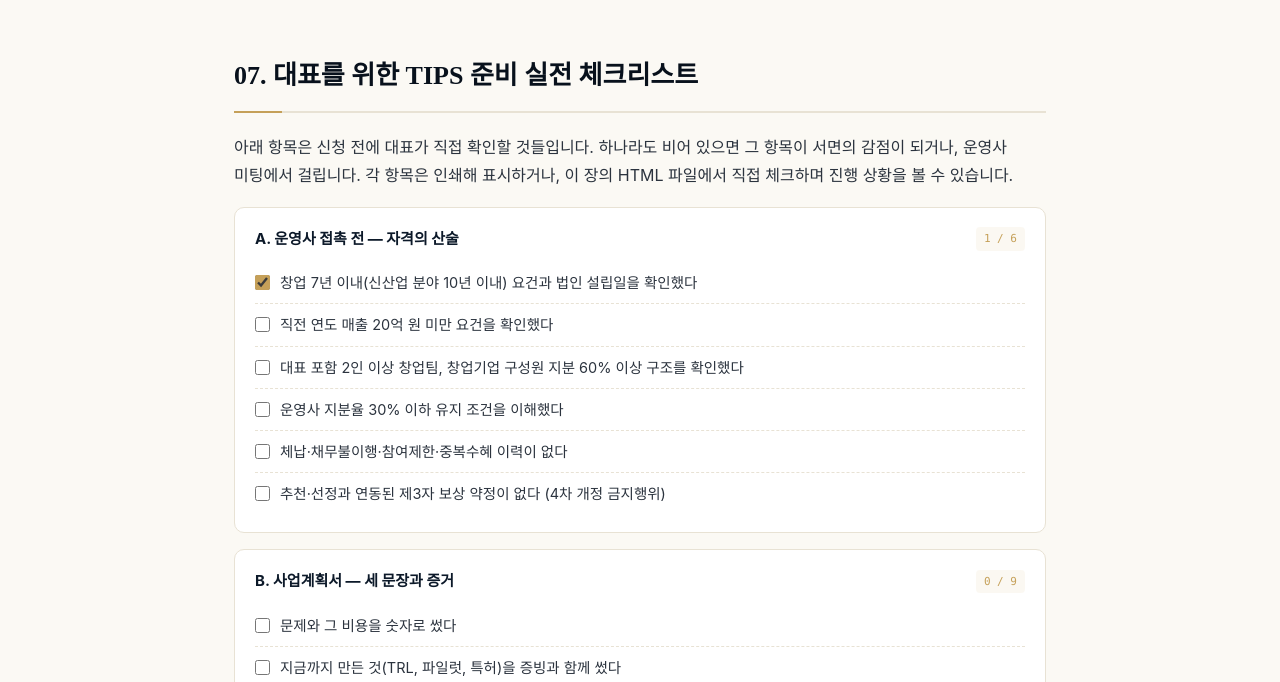
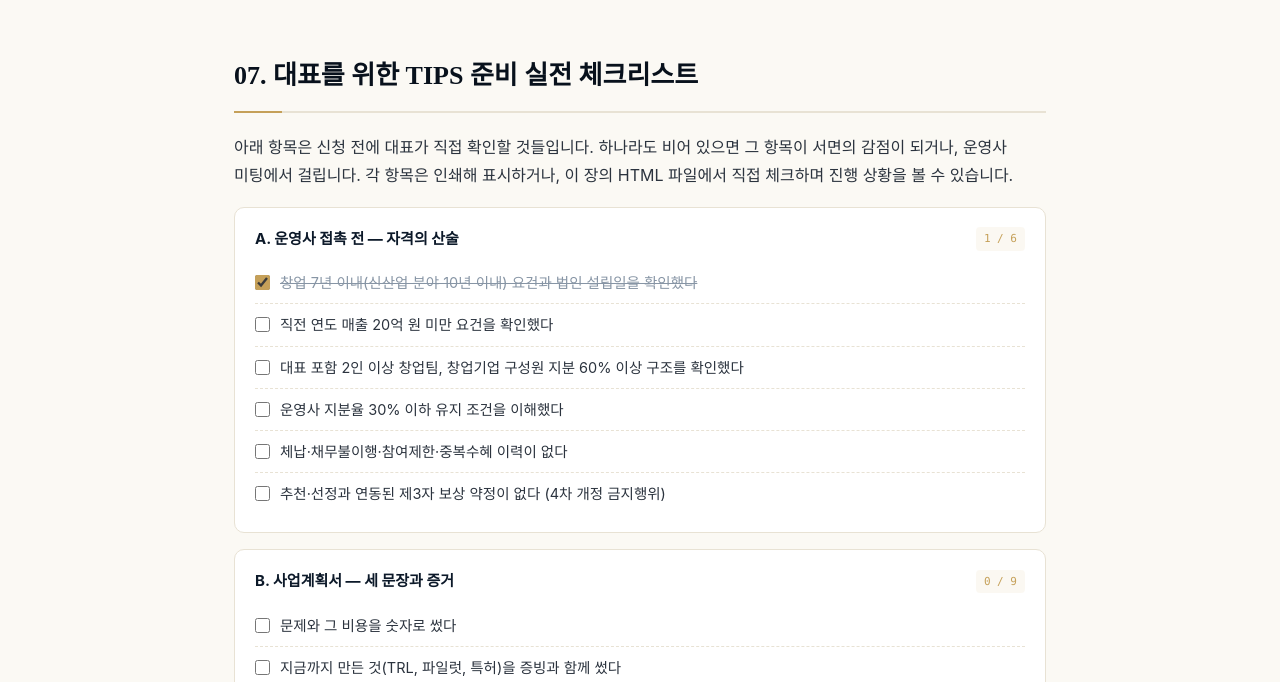
Before and after one commit to migochang/dianachang_introduction, a plain HTML site: page track3-tips.html in a window 1280 px wide. Both pictures are taken after a click on the label "창업 7년 이내(신산업 분야 10년 이내) 요건과 법인 설립일을 확인했다". Shown: the part 9762-10444 px from the top of the page. Drawn offline with Linux system fonts and the light colour scheme.

Commit message:
Strike checked checklist items on the TIPS page too

```diff
--- a/track3-tips.html
+++ b/track3-tips.html
@@ -600,7 +600,7 @@ td.danger {
 .check-item__label { display: flex; gap: 10px; align-items: flex-start; padding: 9px 0; font-size: 14.5px; line-height: 1.6; color: #2b333e; cursor: pointer; }
 .check-item:last-child { border-bottom: 0; }
 .check-item input { margin-top: 4px; width: 15px; height: 15px; accent-color: var(--gold); flex-shrink: 0; }
-.check-item.done span { color: var(--text-light); text-decoration: line-through; }
+.check-item.done span, .check-item__label.done span { color: var(--text-light); text-decoration: line-through; }
 .check-total { display: flex; align-items: center; gap: 10px; font-size: 13px; color: var(--navy); background: #fdfbf7; border: 1px solid var(--gold-border); border-radius: 8px; padding: 12px 16px; margin-top: 18px; }
 .check-total strong { font-family: var(--mono); font-size: 16px; color: var(--gold); }
 </style>
```
